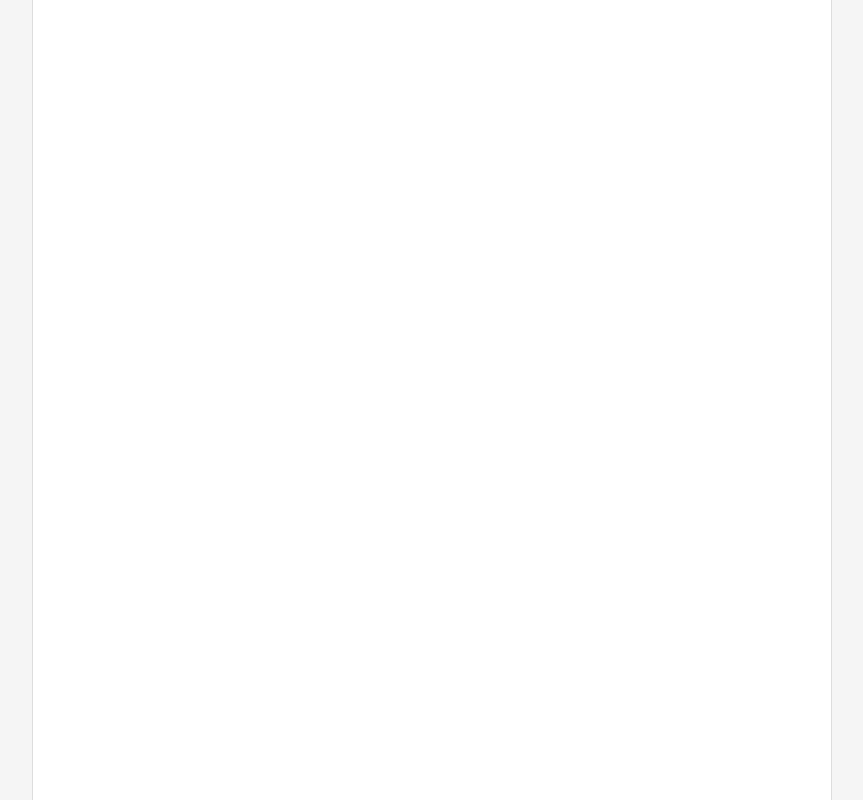
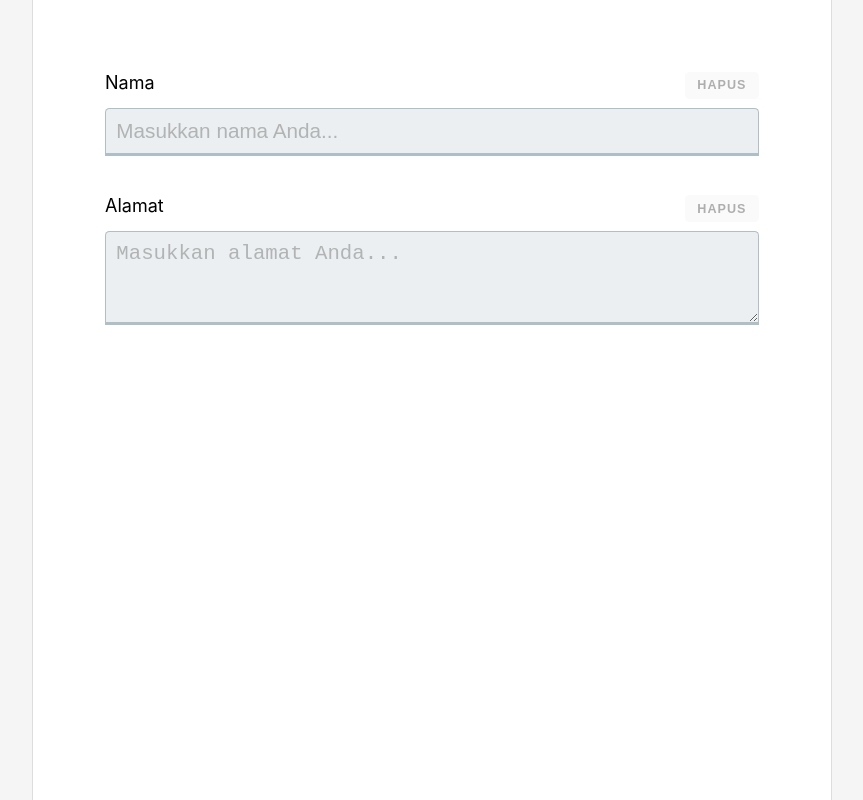
Before and after one commit to adrianpdm/JFE_ITDEV, a Vue app: page / in a window 1280 px wide. Shown: the whole page, without its empty margins (208-1071 px from the left). Built offline with nearby package versions, Linux system fonts and the light colour scheme.

Commit message:
insert nama and alamat

```diff
--- a/src/App.vue
+++ b/src/App.vue
@@ -1,6 +1,19 @@
 <template>
   <div id="app">
-
+    <XInput input-element="input"
+            name="nama"
+            label="Nama"
+            type="text"
+            placeholder="Masukkan nama Anda..."
+            v-model="name" />
+    <br>
+    <XInput input-element="textarea"
+            name="alamat"
+            label="Alamat"
+            type="text"
+            placeholder="Masukkan alamat Anda..."
+            rows="3"
+            v-model="address" />
   </div>
 </template>
 
@@ -8,11 +21,12 @@
 export default {
   name: 'app',
   components: {
-
+    XInput: () => import("./components/XInput")
   },
   data() {
     return {
-
+      name: '',
+      address: ''
     }
   }
 }
@@ -23,9 +37,14 @@ export default {
   box-sizing: border-box;
 }
 html {
+  --input-border-color: rgba(176, 190, 197, 1);
+  --input-border-active-color: rgba(33, 150, 243, 1);
+
+  --input-bg-color: rgba(236, 239, 241, 1);
+
   font-family: -apple-system, BlinkMacSystemFont, "Segoe UI", Roboto, Oxygen,
     Ubuntu, Cantarell, "Open Sans", "Helvetica Neue", sans-serif;
-  font-size: 16px;
+  font-size: 18px;
   width: 100vw;
   height: 100vh;
   margin: 0;
@@ -57,4 +76,11 @@ body {
 
   background-color: white;
 }
+
+button {
+  &:focus,
+  &:active {
+    outline: none;
+  }
+}
 </style>
```
